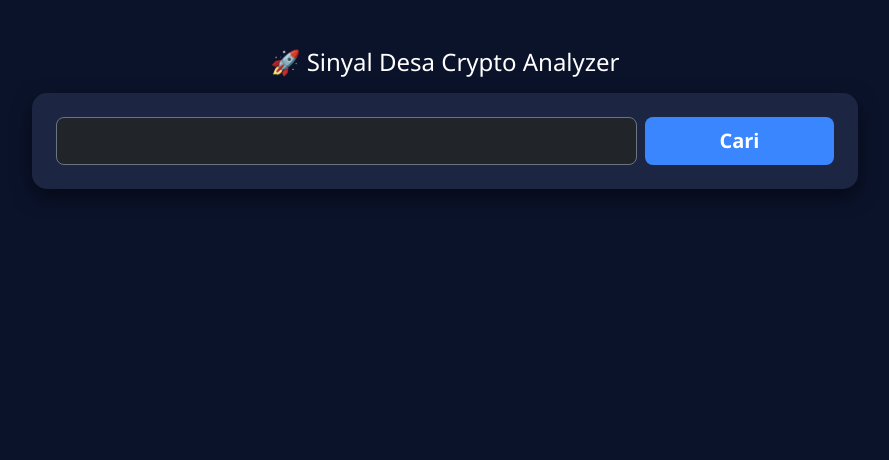
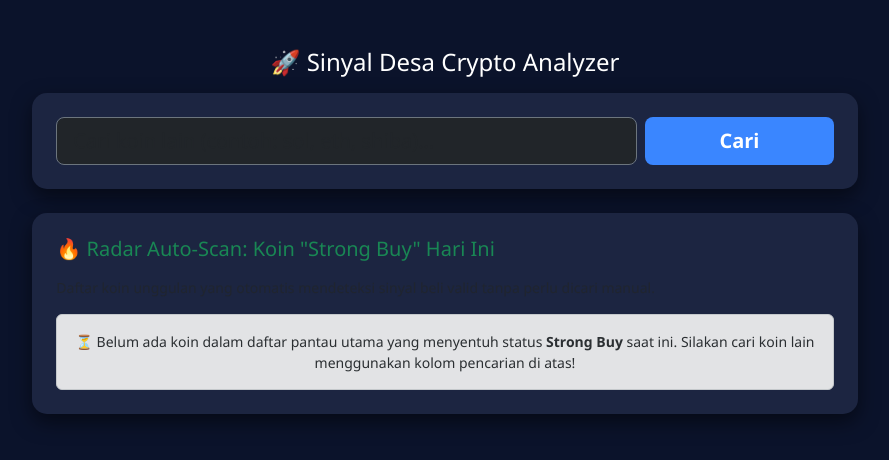
Before and after one commit to cahyaagengoktavian-eng/Sinyal-Desa, a Flask app: template templates/index.html in a window 1280 px wide. Shown: the top 460 px of the page, without its empty margins (195-1084 px from the left). Run offline with Flask 3, Linux system fonts and the light colour scheme; the template is opened without the code that fills it, so the values that code supplies are empty.

Commit message:
Update index.html

```diff
--- a/templates/index.html
+++ b/templates/index.html
@@ -41,12 +41,8 @@
             word-break: break-word;
             font-size: 0.95rem;
         }
-        h2 {
-            font-size: 1.5rem;
-        }
-        h4 {
-            font-size: 1.2rem;
-        }
+        h2 { font-size: 1.5rem; }
+        h4 { font-size: 1.2rem; }
     </style>
 </head>
 <body>
@@ -57,11 +53,11 @@
                     <h2>🚀 Sinyal Desa Crypto Analyzer</h2>
                 </div>
 
-                <!-- Form Pencarian -->
+                <!-- Form Pencarian Manual -->
                 <div class="card card-custom p-3 p-md-4 mb-4">
                     <form method="POST" class="row g-2">
                         <div class="col-12 col-sm-9">
-                            <input type="text" name="koin" class="form-control form-control-lg bg-dark text-white border-secondary" placeholder="Ketik koin (contoh: btc, ondo, h)..." required>
+                            <input type="text" name="koin" class="form-control form-control-lg bg-dark text-white border-secondary" placeholder="Cari koin lain (contoh: sol, eth, shiba)..." required>
                         </div>
                         <div class="col-12 col-sm-3">
                             <button type="submit" class="btn btn-cari btn-lg w-100">Cari</button>
@@ -69,7 +65,7 @@
                     </form>
                 </div>
 
-                <!-- PILIHAN KOIN (Jika keyword singkat/ambigu, muncul list pilihan) -->
+                <!-- PILIHAN KOIN (Jika keyword singkat/ambigu) -->
                 {% if pilihan_koin %}
                 <div class="card card-custom p-3 p-md-4 mb-4 border border-info">
                     <h5 class="text-info mb-3 fs-6">🔍 Ditemukan Beberapa Koin Serupa. Pilih Salah Satu:</h5>
@@ -94,9 +90,9 @@
                 </div>
                 {% endif %}
 
-                <!-- Hasil Analisis -->
+                <!-- HASIL PENCARIAN SPESIFIK -->
                 {% if hasil %}
-                <div class="card card-custom p-3 p-md-4">
+                <div class="card card-custom p-3 p-md-4 mb-4">
                     <h4 class="text-center text-info mb-3">Hasil Analisis: {{ hasil.coin }}</h4>
 
                     <ul class="list-group list-group-flush bg-transparent">
@@ -126,7 +122,6 @@
                         </li>
                     </ul>
 
-                    <!-- Status Sinyal -->
                     <div class="mt-4 text-center">
                         {% if "STRONG BUY" in hasil.status %}
                             <div class="alert alert-success status-badge py-3">STATUS: {{ hasil.status }}</div>
@@ -137,7 +132,6 @@
                         {% endif %}
                     </div>
 
-                    <!-- KONDISI 1: JIKA SINYAL VALID STRONG BUY -->
                     {% if "STRONG BUY" in hasil.status %}
                     <div class="mt-3">
                         <h5 class="text-success mb-3 fs-6">🎯 Proyeksi Sinyal & Target Profit:</h5>
@@ -171,9 +165,40 @@
                         </ul>
                     </div>
                     {% endif %}
-
                 </div>
                 {% endif %}
+
+                <!-- AUTO SCAN SECTION: DAFTAR KOIN STRONG BUY SAAT INI -->
+                <div class="card card-custom p-3 p-md-4">
+                    <h4 class="text-success mb-3 fs-5">🔥 Radar Auto-Scan: Koin "Strong Buy" Hari Ini</h4>
+                    <p class="text-muted small mb-3">Daftar koin unggulan yang otomatis mendeteksi sinyal beli valid tanpa perlu dicari manual.</p>
+
+                    {% if strong_buy_auto %}
+                        <div class="d-flex flex-column gap-3">
+                            {% for item in strong_buy_auto %}
+                            <div class="p-3 bg-dark rounded border border-success">
+                                <div class="d-flex justify-content-between align-items-center mb-2">
+                                    <span class="fw-bold text-info fs-6">{{ item.coin }}</span>
+                                    <span class="badge bg-success">STRONG BUY</span>
+                                </div>
+                                <div class="small text-white mb-2">
+                                    <div>Harga: <strong>${{ item.harga_usd }}</strong> (Rp{{ item.harga_idr }})</div>
+                                    <div>RSI: <span class="text-warning fw-bold">{{ item.rsi }}</span></div>
+                                </div>
+                                <div class="p-2 bg-secondary bg-opacity-10 rounded small text-light">
+                                    <div>🎯 TP1: <span class="text-success fw-bold">${{ item.tp_kon }} (Rp{{ item.tp_kon_idr }})</span></div>
+                                    <div>🛑 SL: <span class="text-danger fw-bold">${{ item.sl }} (Rp{{ item.sl_idr }})</span></div>
+                                </div>
+                            </div>
+                            {% endfor %}
+                        </div>
+                    {% else %}
+                        <div class="alert alert-secondary text-center mb-0 py-3 small">
+                            ⏳ Belum ada koin dalam daftar pantau utama yang menyentuh status <strong>Strong Buy</strong> saat ini. Silakan cari koin lain menggunakan kolom pencarian di atas!
+                        </div>
+                    {% endif %}
+                </div>
+
             </div>
         </div>
     </div>
```
